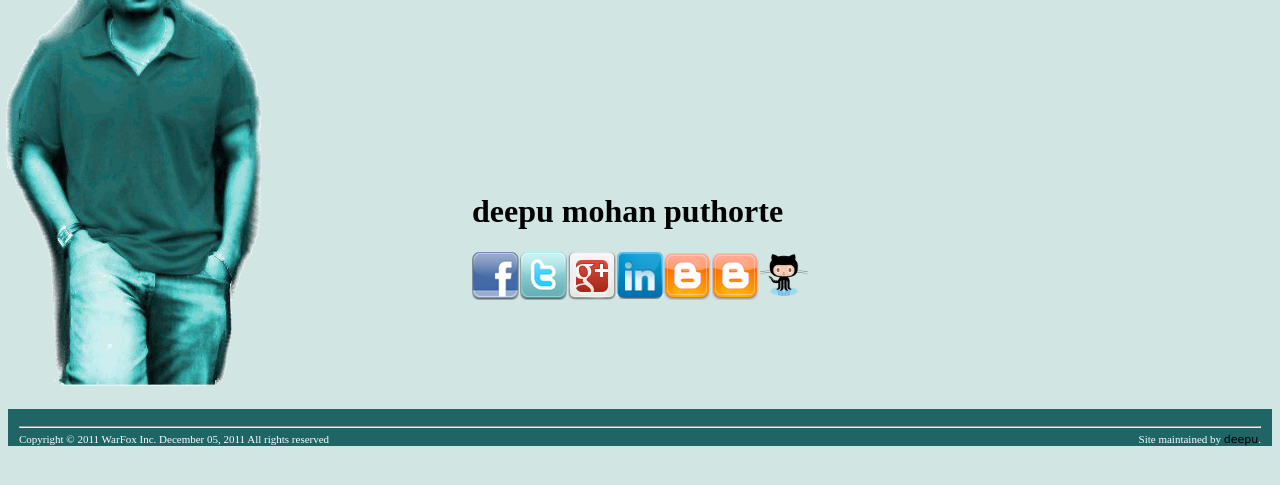
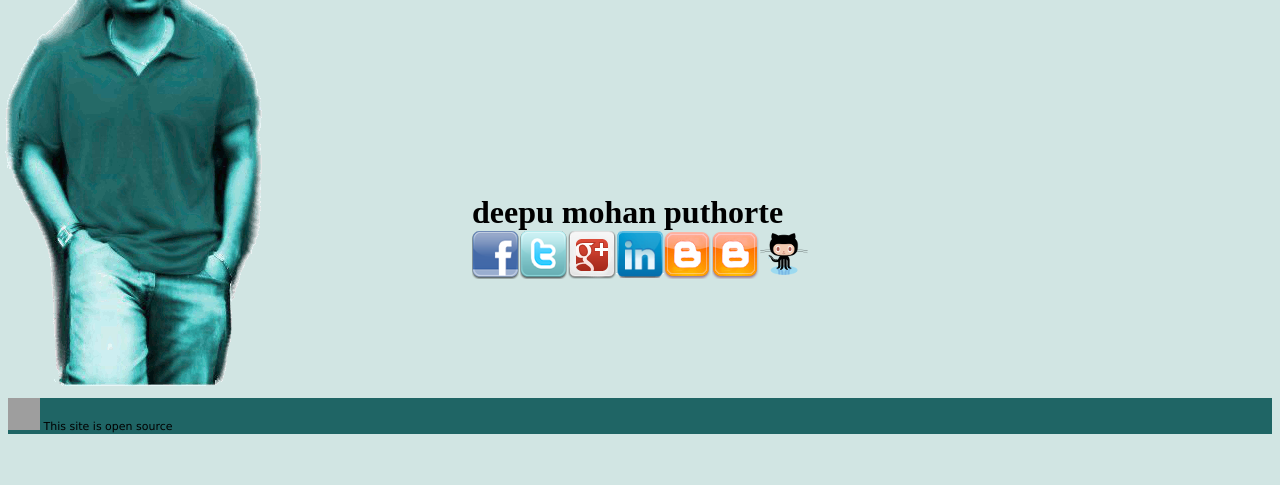
Before and after one commit to WarFox/deepumohan.com, a PHP site: page / in a window 1280 px wide. Shown: the part 164-649 px from the top of the page. Run offline with PHP 8.4, Linux system fonts and the light colour scheme; some libraries are stand-ins or nearby versions; some web fonts are replaced; grey boxes are pictures that could not be loaded.

Commit message:
Added github repo link in footer

```diff
--- a/files/css/style.css
+++ b/files/css/style.css
@@ -24,7 +24,7 @@ div.lt {float: left;}
 ul {display:inline;padding:0px}
 li {list-style-type: none; display: inline;}
 
-/*h2 {background-color: #C0C0FF ;margin-top: 10px;margin-bottom: 0px;cursor: pointer;padding: 1px 3px;}*/
+h1 {cursor: pointer; padding:0; margin:0;}
 
 a{font-family:'lucida grande',tahoma,verdana,arial,sans-serif;font-size: 11px;font-variant: normal;font-style: normal;font-weight: normal;color: #ffffff ;text-decoration: none;}
 
@@ -32,7 +32,7 @@ p.quote {font-family: 'Dancing Script', arial, serif; font-size: 16px;background
 /*p.box {background: #DEDEFF; border: solid #C0C0FF; border-width: 0px 3px 3px 3px; margin-top: 0px; padding: 3px; text-align: justify;overflow: hidden;}*/
 p.box { border: 1px solid #cccccc; border-top: 4px solid #c55; padding: 1em 2em; margin-bottom: 2em; background-color:#ffffff}
 
-footer {z-index: 2;background-color: #1f6565; color:#ffffff;padding-left:1em;padding-right:1em;margin-top:1em;padding-top:1em;font-size: 11px;}
+footer {z-index: 2;background-color: #1f6565; color:#ffffff;}
 
 
 #main {min-height: 535px !important; height:535px; margin-top: 1em;}
@@ -50,6 +50,8 @@ footer {z-index: 2;background-color: #1f6565; color:#ffffff;padding-left:1em;pad
 .social-tumblr{background-position: -64px -128px}
 .social-blogger{background-position: -128px -128px}
 .social-github{background-position: -192px -128px}
+
+.github-32x32{background-image:url(images/octocat_32x32.png?2)}}
 
 .clear { display: block; clear: both; visibility: hidden;}
 
--- a/footer.php
+++ b/footer.php
@@ -1,16 +1,7 @@
 
-    <div class="clear"></div>
     <footer id="footer">
-        <!--ul>
-            <li><a href="http://www.facebook.com/deepu.mohan.p" title="deepu" target="_blank" >Facebook</a></li> |
-            <li><a href="http://blog.deepumohan.com" title="deepu" target="_blank">Blog</a></li> |
-            <li><a href="http://www.twitter.com/deepumohanp" title="deepu" target="_blank">Twitter</a></li> |
-            <li><a href="https://profiles.google.com/u/0/106447761403337564868/buzz" title="deepu" target="_blank">Buzz</a></li> |
-            <li><a href="http://in.linkedin.com/in/deepumohanp" title="deepu" target="_blank">LinkedIn</a></li>
-        </ul-->
-        <hr/>
-        <div class="clear"></div>
-        <div class="lt">Copyright &copy; <?php print date("Y"); ?> WarFox Inc. <?php print Date("F d, Y"); ?> All rights reserved</div>
-        <div class="rt">Site maintained by <a href="http://www.deepumohan.com">deepu</a>.</div>
-        <div class="clear"></div>
+	<a href="">
+	<img class="github-32x32" src="files/css/images/transparent.gif" height=32px width=32px />
+	This site is open source
+	</a>
     </footer>
--- a/index.php
+++ b/index.php
@@ -5,9 +5,9 @@
         <meta name="description" content="Personal Website of Deepu Mohan Puthrote, a Technology enthusiast" />
         <meta name="keywords" content="Deepu,Mohan,Puthrote,Deepu Mohan, Deepu Puthrote, Mohan Puthrote, Deepu Mohan Puthrote" />
         <meta name="author" content="Deepu Mohan Puthrote" />
+	<meta name="copyright" content="Deepu Mohan Puthrote" />
 	<meta name="classification" content="public" />
 	<meta name="resource-type" content="document" />
-	<meta name="copyright" content="Deepu Mohan Puthrote" />
 
         <meta http-equiv="X-UA-Compatible" content="chrome=1">
 
```
